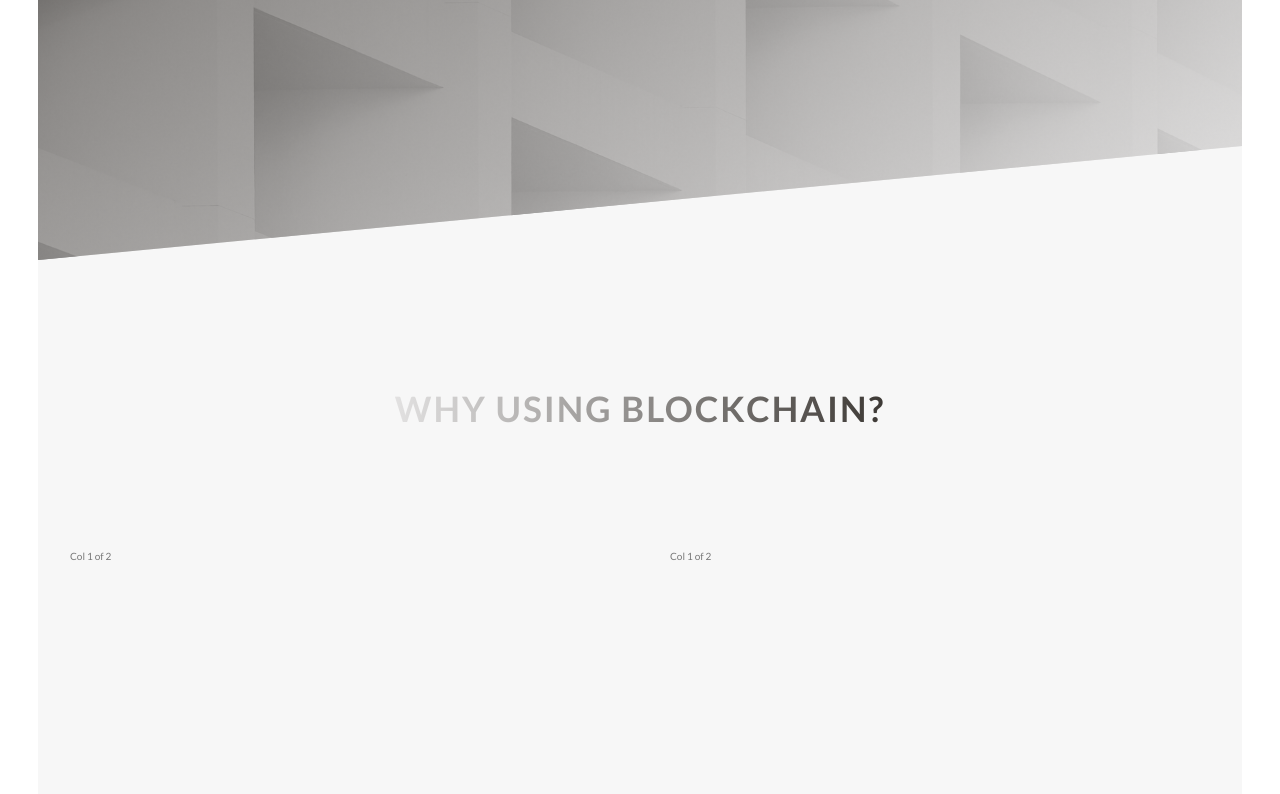
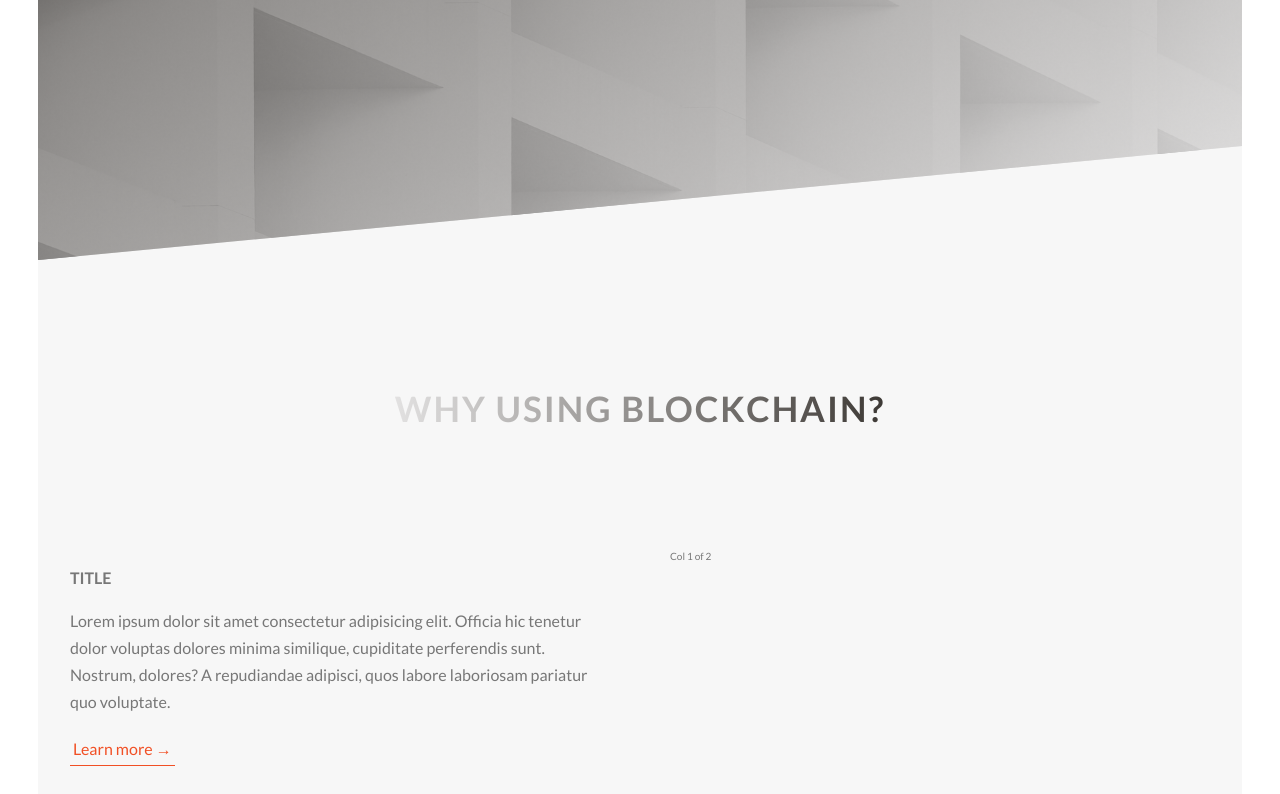
Before and after one commit to debuy-co/landingPage, a React (Create React App) app: page / in a window 1280 px wide. Shown: the part 538-1332 px from the top of the page. Built offline with nearby package versions, Linux system fonts and the light colour scheme.

Commit message:
Building the About Section - Part 2

```diff
--- a/src/App.js
+++ b/src/App.js
@@ -1,5 +1,4 @@
 import Header from "./components/layout/Header";
-import GridTest from "./components/layout/GridTest";
 import About from "./components/about/About";
 
 function App() {
--- a/src/components/about/About.js
+++ b/src/components/about/About.js
@@ -1,14 +1,27 @@
 import React from "react";
+
+//TODO: in questa sezione sono da mettere i motivi per il quale scegliere la blockchain, e le immagini che si muovono in automatico e i pargrafi che cambiano di conseguenza
 
 function About() {
   return (
     <section className="section-about">
       {/*the reason why we use this utility classes is because we want to re-use the h2 element without this center and bottom margin parameters*/}
-      <div className="u-center-text u-margin-bottom-8">
+      <div className="u-center-text u-margin-bottom-big">
         <h2 className="heading-secondary">Why using blockchain?</h2>
       </div>
       <div className="row">
-        <div className="col-1-of-2">Col 1 of 2</div>
+        <div className="col-1-of-2">
+          <h3 className="heading-tertiary u-margin-bottom-small">title</h3>
+          <p className="paragraph">
+            Lorem ipsum dolor sit amet consectetur adipisicing elit. Officia hic
+            tenetur dolor voluptas dolores minima similique, cupiditate
+            perferendis sunt. Nostrum, dolores? A repudiandae adipisci, quos
+            labore laboriosam pariatur quo voluptate.
+          </p>
+          <a href="#1" className="btn-text">
+            Learn more {"\u2192"}
+          </a>
+        </div>
         <div className="col-1-of-2">Col 1 of 2</div>
       </div>
     </section>
--- a/src/sass/abstract/_variables.scss
+++ b/src/sass/abstract/_variables.scss
@@ -1,10 +1,17 @@
 /*--------------------------------------------------------------
 # Colors
 --------------------------------------------------------------*/
-$color-primary: #e2e1e1;
-$color-secondary: #3d3935;
+$color-primary: #e2e1e1ff;
+$color-secondary: #3d3935ff;
+$color-highlight1: #f15025ff;
+$color-highlight2: #fbff12ff;
 $color-white: #fff;
 $color-grey-light-1: #f7f7f7;
+
+/*--------------------------------------------------------------
+# Font size
+--------------------------------------------------------------*/
+$default-font-size: 1.6rem;
 
 /*--------------------------------------------------------------
 # Grid
--- a/src/sass/base/_typography.scss
+++ b/src/sass/base/_typography.scss
@@ -69,3 +69,13 @@
     text-shadow: 0.5rem 1rem 2rem rgba(black, 0.2);
   }
 }
+
+.heading-tertiary {
+  font-size: 1.6rem;
+  font-weight: 700;
+  text-transform: uppercase;
+}
+
+.paragraph {
+  font-size: 1.6rem;
+}
--- a/src/sass/base/_utilities.scss
+++ b/src/sass/base/_utilities.scss
@@ -4,6 +4,14 @@
   text-align: center;
 }
 
-.u-margin-bottom-8 {
+.u-margin-bottom-big {
   margin-bottom: 8rem;
 }
+
+.u-margin-bottom-medium {
+  margin-bottom: 4rem;
+}
+
+.u-margin-bottom-small {
+  margin-bottom: 1.5rem;
+}
--- a/src/sass/components/_button.scss
+++ b/src/sass/components/_button.scss
@@ -18,7 +18,7 @@
     /*transition is another kind of animation, which is the more complex one usually*/
     /*and the transition property has to be in the initial state*/
     transition: all 0.2s; /*all the properties are enabled to be animated*/
-    font-size: 1.6rem;
+    font-size: $default-font-size;
   }
   &:hover {
     transform: translateY(-0.3rem); /*we move up a bit*/
@@ -69,3 +69,28 @@
     /*to avoid that the element is shown and then the animation start, since there is animation delay*/
   }
 }
+
+.btn-text {
+  &:link,
+  &:visited {
+    font-size: $default-font-size;
+    color: $color-highlight1;
+    display: inline-block;
+    text-decoration: none;
+    border-bottom: 1px solid $color-highlight1;
+    padding: 3px;
+    transition: all 0.2s;
+  }
+
+  &:hover {
+    background-color: $color-highlight1;
+    color: $color-white;
+    box-shadow: 0 1rem 2rem rgba(black, 0.15);
+    transform: translateY(-2px);
+  }
+
+  &:active {
+    box-shadow: 0 0.5rem 1rem rgba(black, 0.15);
+    transform: translateY(0px);
+  }
+}
```
